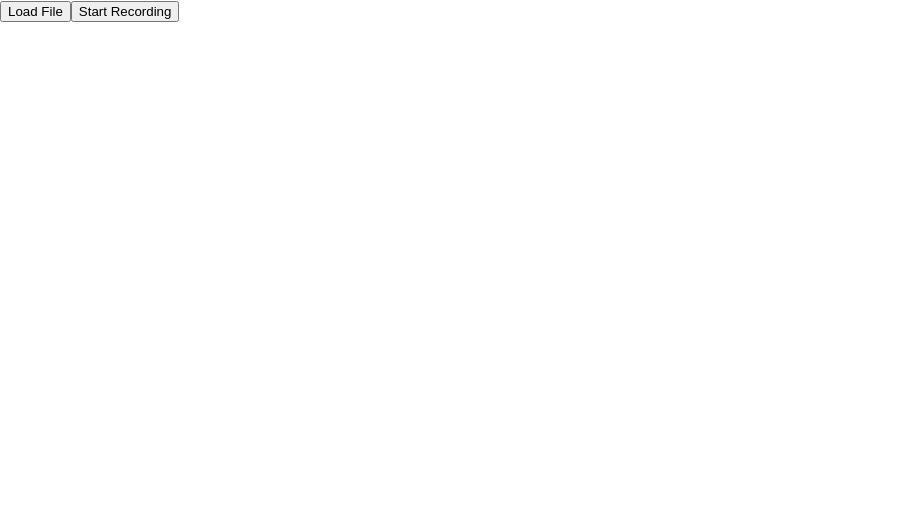
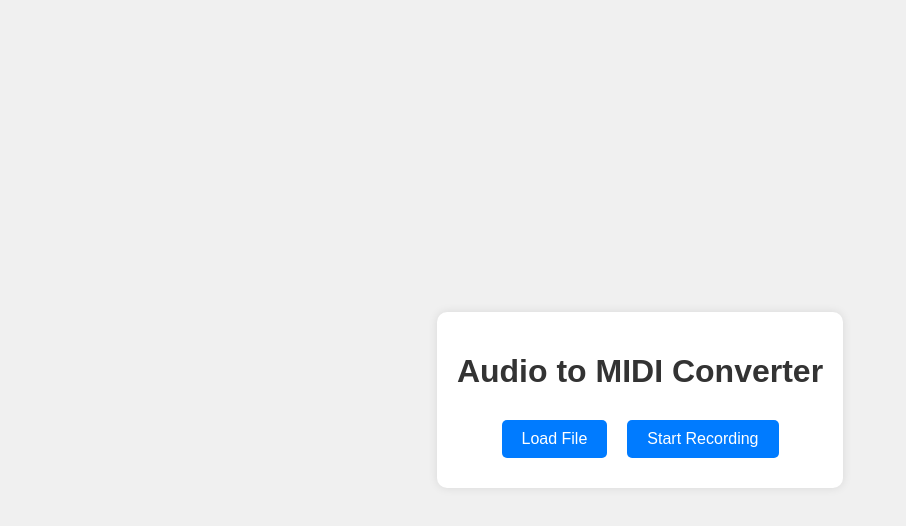
Before and after one commit to aliashkov/Audio-to-Midi, a React (Create React App) app: page / in a window 1280 px wide. Shown: the top 526 px of the page, without its empty margins (0-906 px from the left). Built offline with nearby package versions, Linux system fonts and the light colour scheme; the HTML template or start-up script is replaced by a standard one.

Commit message:
add: styles for my page

```diff
--- /dev/null
+++ b/src/App.css
@@ -0,0 +1,49 @@
+.App {
+    text-align: center;
+    padding: 20px;
+    border-radius: 10px;
+    background: white;
+    box-shadow: 0 0 10px rgba(0, 0, 0, 0.1);
+    max-width: 600px;
+    margin: auto;
+  }
+
+  h1 {
+    margin-bottom: 20px;
+  }
+
+  button {
+    display: inline-block;
+    padding: 10px 20px;
+    margin: 10px;
+    border: none;
+    border-radius: 5px;
+    background-color: #007bff;
+    color: white;
+    font-size: 16px;
+    cursor: pointer;
+    transition: background-color 0.3s;
+  }
+
+  button:hover {
+    background-color: #0056b3;
+  }
+
+  button:disabled {
+    background-color: #cccccc;
+    cursor: not-allowed;
+  }
+
+  .file-info {
+    margin: 20px 0;
+    text-align: left;
+    color: #333;
+  }
+
+  .file-info p {
+    margin: 5px 0;
+  }
+
+  .file-info span {
+    font-weight: bold;
+  }
--- a/src/App.js
+++ b/src/App.js
@@ -8,12 +8,15 @@
 import { downloadMidiFile } from './utils/downloadMidiFile';
 import { generateFileData } from './utils/generateFileData';
 import { decodeDataToAudioBuffer } from './utils/decodeDataToAudioBuffer';
+import './App.css';
 import Recorder from 'recorder-js';
 
 function App() {
   const [fileName, setFileName] = useState('');
+  const [fileDuration, setFileDuration] = useState('');
   const [isRecording, setIsRecording] = useState(false);
-  const [arrayFileBuffer, setArrayFileBuffer] = useState([])
+  const [arrayFileBuffer, setArrayFileBuffer] = useState(null);
+  const [midiFileData, setMidiFileData] = useState(null);
   const recorderRef = useRef(null);
 
   const loadFile = async (event) => {
@@ -26,6 +29,15 @@
       setFileName(file.name);
       const arrayBuffer = await file.arrayBuffer();
       setArrayFileBuffer(arrayBuffer);
+
+      const audioContext = new AudioContext();
+      try {
+        const audioBuffer = await audioContext.decodeAudioData(arrayBuffer.slice(0));
+        setFileDuration(audioBuffer.duration.toFixed(2) + ' seconds');
+      } catch (error) {
+        console.error('Error decoding audio data:', error);
+        alert('Error decoding audio data. Please try another file.');
+      }
     } else {
       alert('Please select a file with one of the following formats: .wav, .mp3, .ogg, .flac');
     }
@@ -48,16 +60,36 @@
     const { blob } = await recorderRef.current.stop();
     setFileName(`recording-${new Date().toISOString().slice(0, 10)}.mp3`);
 
-    var file = new File([blob], "name");
+    const file = new File([blob], "recording.mp3");
     const arrayBuffer = await file.arrayBuffer();
 
     setArrayFileBuffer(arrayBuffer);
+
+    const audioContext = new AudioContext();
+    try {
+      const audioBuffer = await audioContext.decodeAudioData(arrayBuffer.slice(0));
+      setFileDuration(audioBuffer.duration.toFixed(2) + ' seconds');
+    } catch (error) {
+      console.error('Error decoding audio data:', error);
+      alert('Error decoding audio data. Please try recording again.');
+    }
+
     setIsRecording(false);
   };
 
   const generateMidiFile = async () => {
-    console.log(arrayFileBuffer);
-    let audioBuffer = await decodeDataToAudioBuffer(arrayFileBuffer);
+    if (!arrayFileBuffer) {
+      console.error('Error: No file buffer available');
+      return;
+    }
+
+    let audioBuffer;
+    try {
+      audioBuffer = await decodeDataToAudioBuffer(arrayFileBuffer.slice(0));
+    } catch (error) {
+      console.error('Error decoding audio buffer:', error);
+      return;
+    }
 
     if (audioBuffer) {
       const frames = [];
@@ -87,19 +119,22 @@
       );
 
       const midiData = generateFileData(notes);
-
-      const currentDate = new Date().toISOString().slice(0, 10);
-      const midiFileNameWithDate = `generated-midi-file-${currentDate}.mid`;
-
-      downloadMidiFile(midiData, midiFileNameWithDate);
+      setMidiFileData(midiData);
     } else {
       console.error('Error: audioBuffer is undefined or null');
     }
   };
 
+  const downloadFile = async (e) => {
+    const currentDate = new Date().toISOString().slice(0, 10);
+    const midiFileNameWithDate = `generated-midi-file-${currentDate}.mid`;
+    await downloadMidiFile(midiFileData, midiFileNameWithDate);
+  };
 
   return (
     <div className="App">
+      <h1>Audio to MIDI Converter</h1>
+
       <input
         type="file"
         accept=".wav,.mp3,.ogg,.flac"
@@ -115,11 +150,21 @@
         {isRecording ? 'Stop Recording' : 'Start Recording'}
       </button>
 
-      {fileName && !isRecording ? (
-        <button onClick={generateMidiFile}>
-          Generate Midi File
+      {fileName && !isRecording && (
+        <div className="file-info">
+          <p><span>File Name:</span> {fileName}</p>
+          <p><span>Duration:</span> {fileDuration}</p>
+          <button onClick={generateMidiFile}>
+            Generate MIDI File
+          </button>
+        </div>
+      )}
+
+      {midiFileData && (
+        <button onClick={downloadFile}>
+          Download File
         </button>
-      ) : <></>}
+      )}
     </div>
   );
 }
--- a/src/index.css
+++ b/src/index.css
@@ -1,13 +1,11 @@
 body {
+  font-family: 'Arial', sans-serif;
+  display: flex;
+  flex-direction: column;
+  align-items: center;
+  justify-content: center;
+  height: 100vh;
   margin: 0;
-  font-family: -apple-system, BlinkMacSystemFont, 'Segoe UI', 'Roboto', 'Oxygen',
-    'Ubuntu', 'Cantarell', 'Fira Sans', 'Droid Sans', 'Helvetica Neue',
-    sans-serif;
-  -webkit-font-smoothing: antialiased;
-  -moz-osx-font-smoothing: grayscale;
+  background: #f0f0f0;
+  color: #333;
 }
-
-code {
-  font-family: source-code-pro, Menlo, Monaco, Consolas, 'Courier New',
-    monospace;
-}
```
